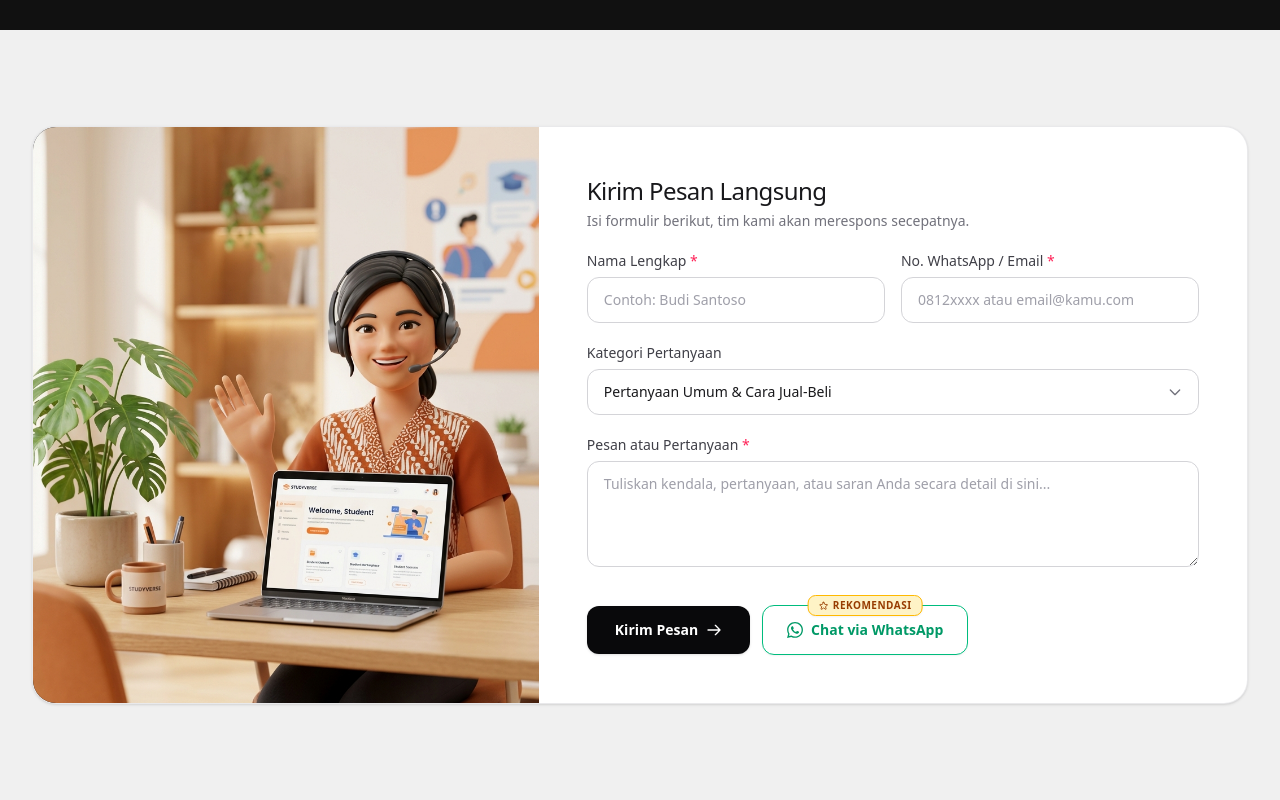
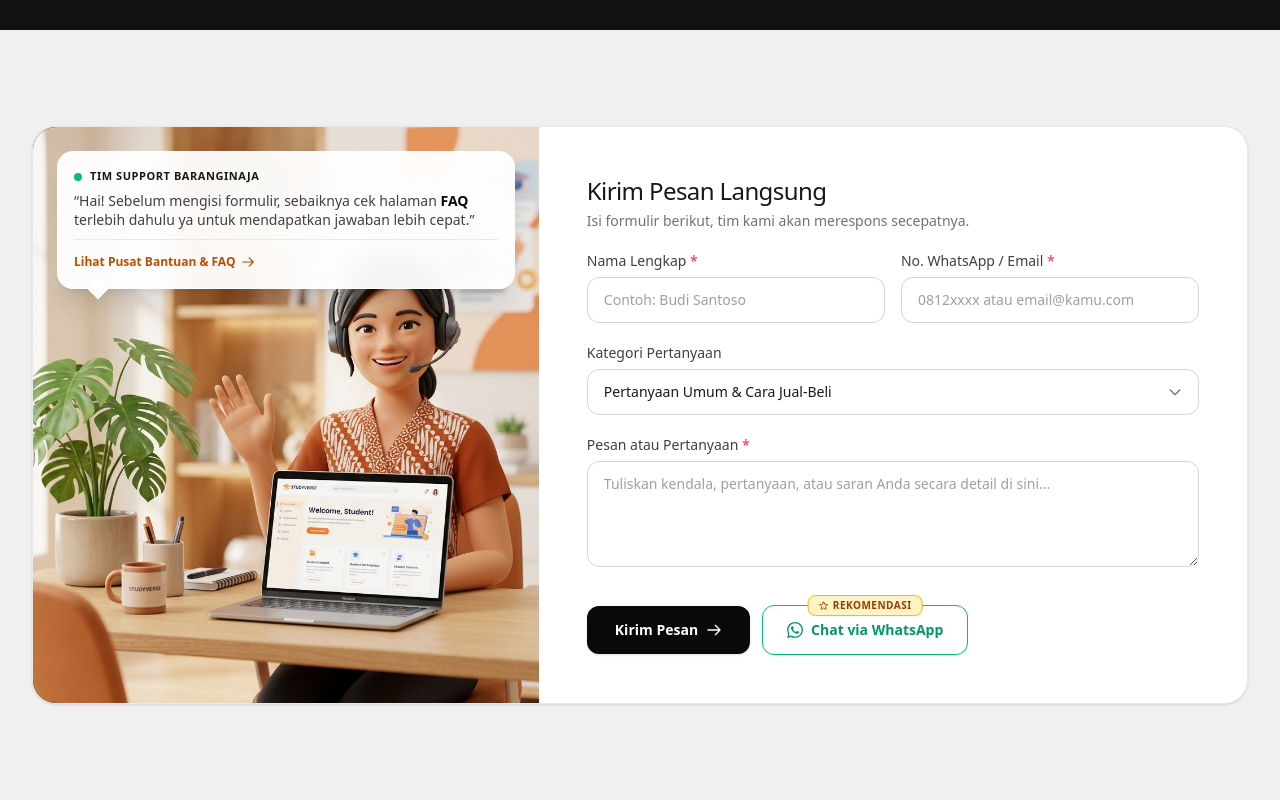
Before and after one commit to alvin23-mj/baranginaja, a Next.js app: page / in a window 1280 px wide. Shown: the part 2800-3600 px from the top of the page. Built offline with nearby package versions, Linux system fonts and the light colour scheme; no server answers; the database is empty; a web font is replaced by a local one.

Commit message:
feat: tambahkan balon percakapan saran cek FAQ di atas gambar support

```diff
--- a/components/contact-section.tsx
+++ b/components/contact-section.tsx
@@ -2,6 +2,7 @@
 
 import { useState } from "react";
 import Image from "next/image";
+import Link from "next/link";
 
 export function ContactSection() {
   const [formData, setFormData] = useState({
@@ -52,8 +53,8 @@ export function ContactSection() {
         <div className="overflow-hidden rounded-3xl bg-white border border-zinc-200/80 shadow-sm">
           <div className="grid grid-cols-1 lg:grid-cols-12">
 
-            {/* Sisi Kiri: Gambar AI Layanan Bantuan */}
-            <div className="relative lg:col-span-5 min-h-[360px] sm:min-h-[440px] lg:min-h-full overflow-hidden bg-zinc-950 flex items-center justify-center">
+            {/* Sisi Kiri: Gambar AI Layanan Bantuan dengan Balon Percakapan */}
+            <div className="relative lg:col-span-5 min-h-[420px] sm:min-h-[480px] lg:min-h-full overflow-hidden bg-zinc-950 flex items-center justify-center">
               <Image
                 src="/images/contact-support.jpg"
                 alt="Layanan Bantuan BaranginAja"
@@ -62,6 +63,37 @@ export function ContactSection() {
                 className="object-cover object-center"
                 sizes="(max-width: 1024px) 100vw, 42vw"
               />
+
+              {/* Balon Percakapan (Speech Bubble) */}
+              <div className="absolute top-4 left-4 right-4 sm:top-6 sm:left-6 sm:right-6 z-10">
+                <div className="relative rounded-2xl bg-white/95 backdrop-blur-md p-4 shadow-xl border border-white/90 text-zinc-900">
+                  <div className="flex items-center gap-2 mb-1.5">
+                    <span className="w-2 h-2 rounded-full bg-emerald-500 animate-pulse" />
+                    <span className="text-[11px] font-bold text-zinc-900 uppercase tracking-wider">
+                      Tim Support BaranginAja
+                    </span>
+                  </div>
+
+                  <p className="text-[13px] sm:text-[14px] text-zinc-700 leading-snug font-normal">
+                    &ldquo;Hai! Sebelum mengisi formulir, sebaiknya cek halaman <span className="font-semibold text-zinc-950">FAQ</span> terlebih dahulu ya untuk mendapatkan jawaban lebih cepat.&rdquo;
+                  </p>
+
+                  <div className="mt-2.5 pt-2 border-t border-zinc-200/80">
+                    <Link
+                      href="/bantuan"
+                      className="inline-flex items-center gap-1.5 text-xs font-semibold text-amber-700 hover:text-amber-800 transition-colors"
+                    >
+                      <span>Lihat Pusat Bantuan & FAQ</span>
+                      <svg className="w-3.5 h-3.5" fill="none" viewBox="0 0 24 24" stroke="currentColor">
+                        <path strokeLinecap="round" strokeLinejoin="round" strokeWidth={2} d="M14 5l7 7m0 0l-7 7m7-7H3" />
+                      </svg>
+                    </Link>
+                  </div>
+
+                  {/* Ekor Balon Percakapan (Speech Bubble Tail) */}
+                  <div className="absolute -bottom-2 left-8 w-4 h-4 bg-white/95 rotate-45 border-r border-b border-white/90" />
+                </div>
+              </div>
             </div>
 
             {/* Sisi Kanan: Form Kontak Interaktif */}
```
